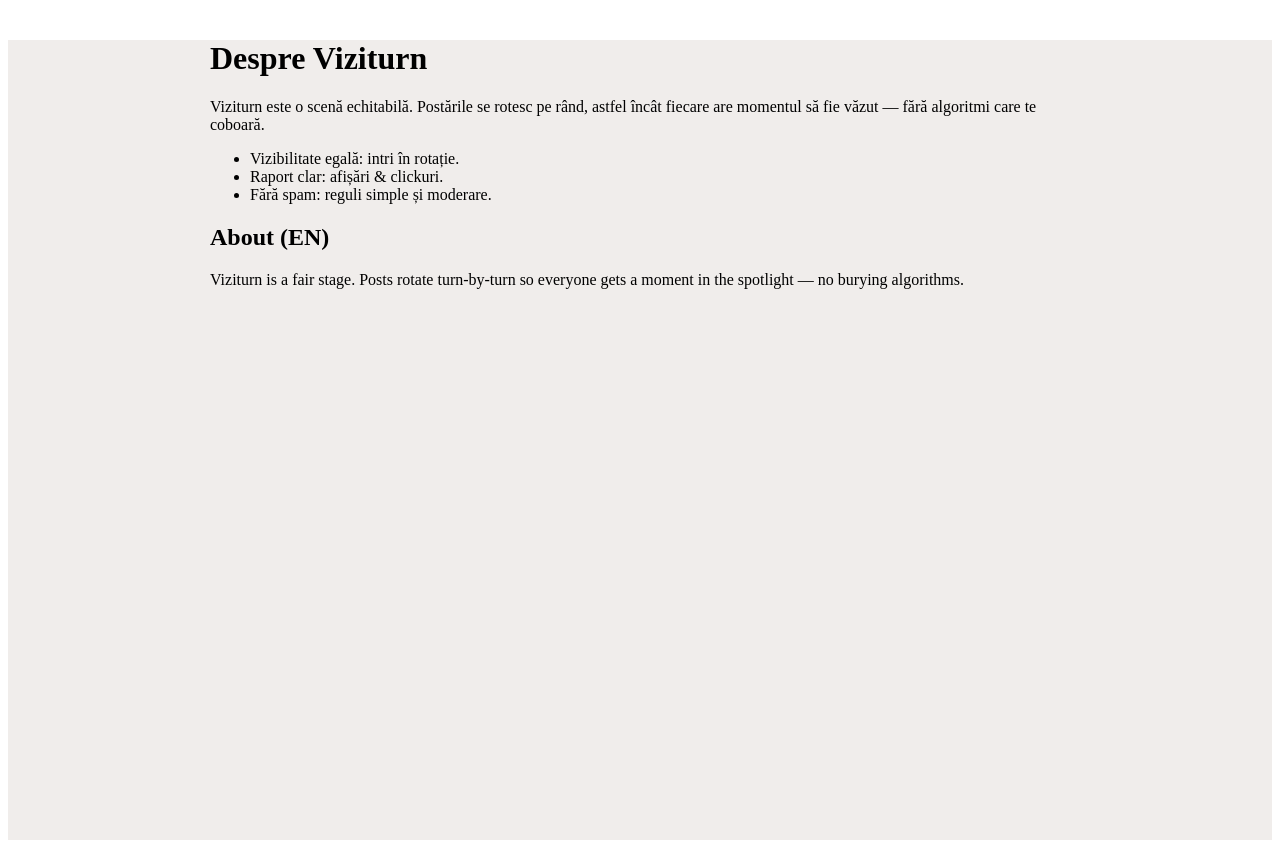
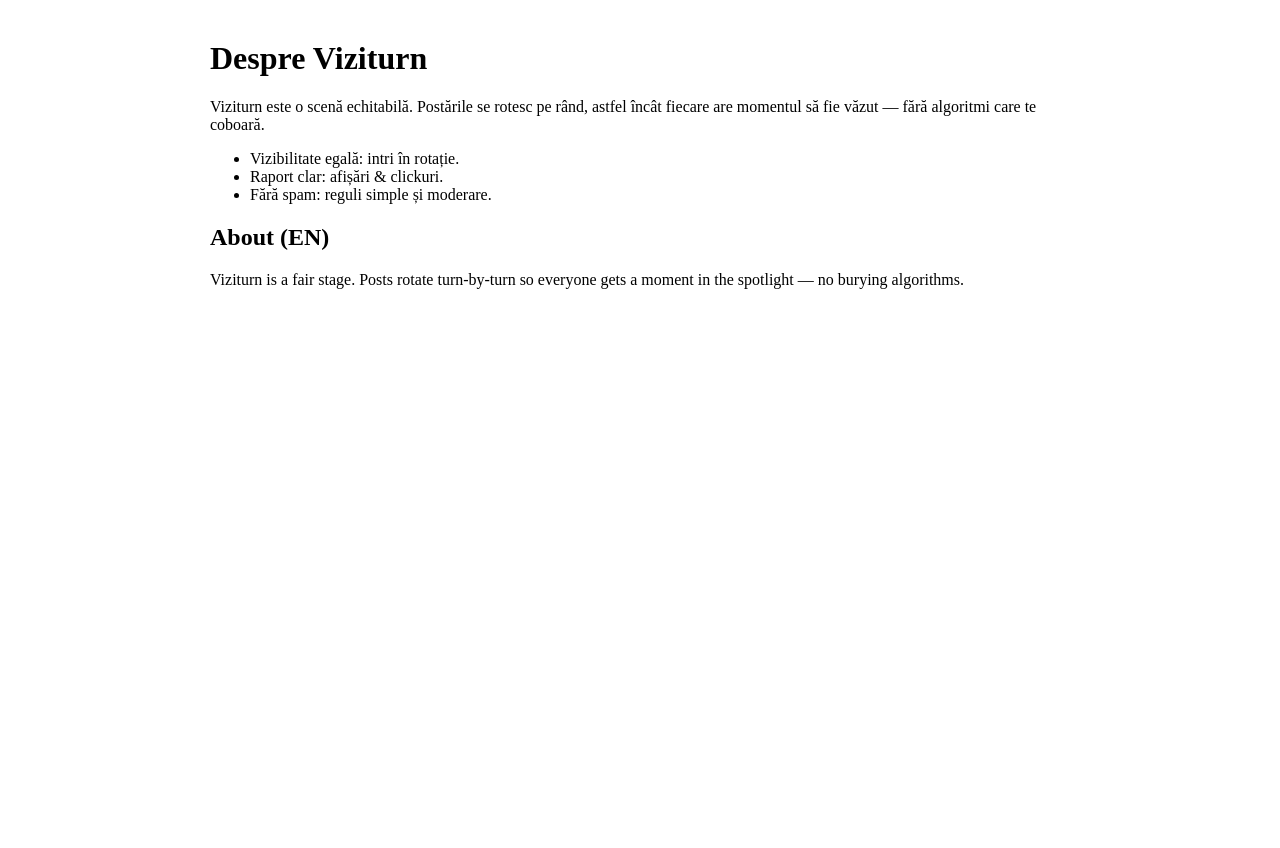
Before and after one commit to danhome-blip/ViziTurn, a Next.js app: page /about in a window 1280 px wide. Built offline with nearby package versions, Linux system fonts and the light colour scheme.

Commit message:
Update Layout.js

```diff
--- a/components/Layout.js
+++ b/components/Layout.js
@@ -4,16 +4,11 @@
 
 export default function Layout({ children }) {
   const { pathname } = useRouter();
-  const isHome = pathname === '/'; // afișăm Header doar pe landing
+  const isHome = pathname === '/';          // Header doar pe landing
 
   return (
-    <div
-      style={{
-        minHeight: '100vh',
-        background: '#F0EDEB', // alb murdar (stil WhatsApp)
-      }}
-    >
-      {isHome && <Header />}   {/* Header DOAR pe / */}
+    <div style={{ minHeight: '100vh', background: '#FFFFFF' /* fundal pagină alb */ }}>
+      {isHome && <Header />}                 {/* NU mai afișăm header pe alte pagini */}
       <main>{children}</main>
     </div>
   );
```
